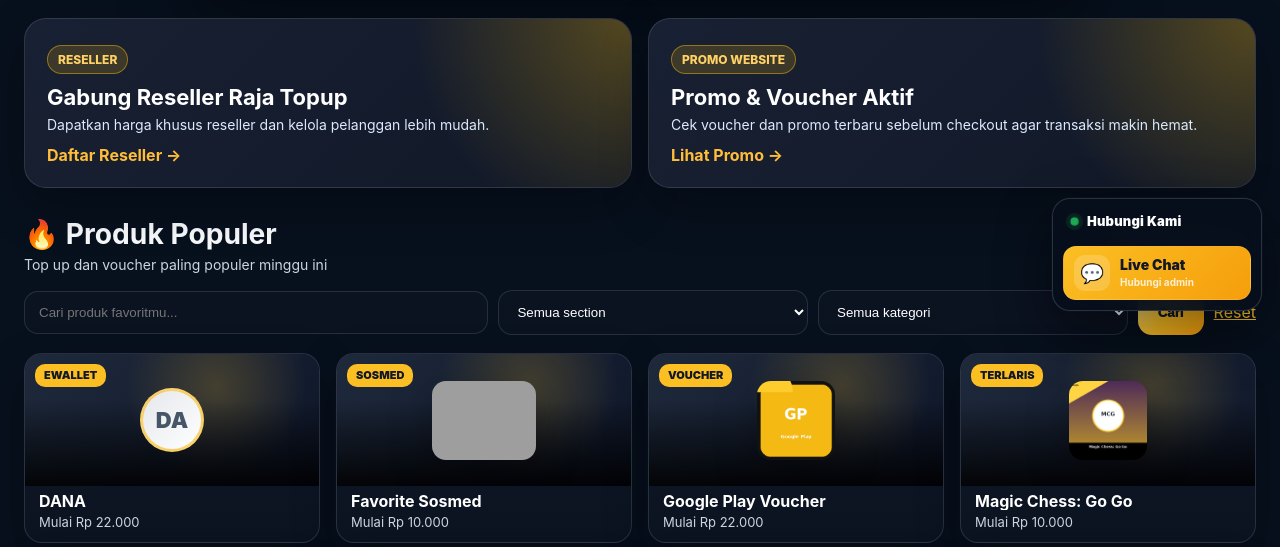
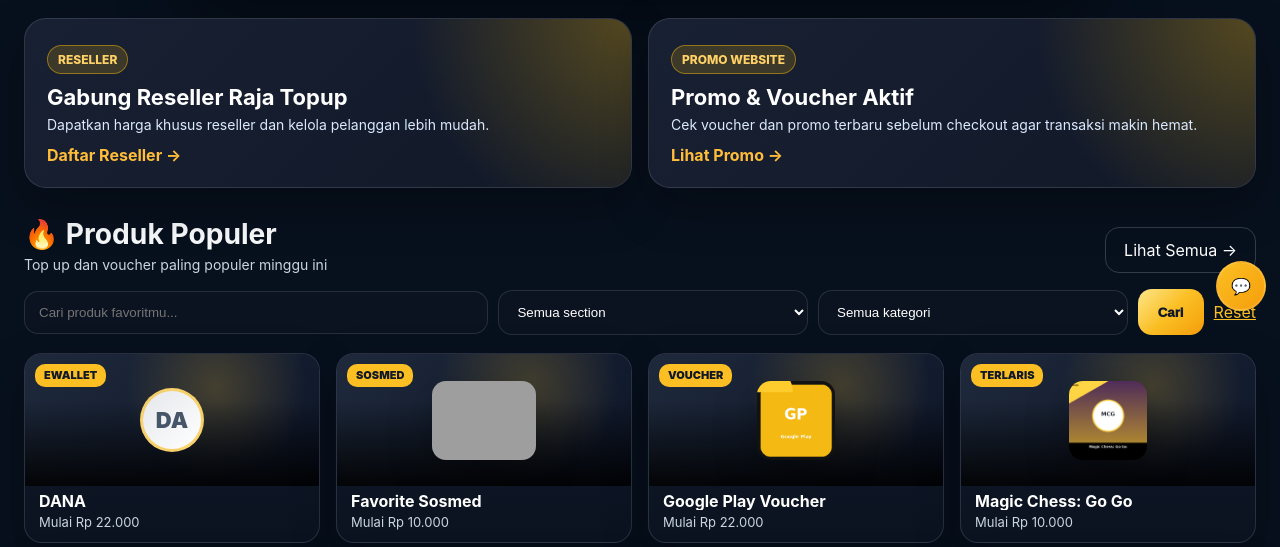
Before and after one commit to kodebisnis07/RAJATOPUPGAMESTERMURAH-2026, a Flask app: page / in a window 1280 px wide. Shown: the part 467-1014 px from the top of the page. Run offline with Flask 3, Linux system fonts and the light colour scheme; some libraries are stand-ins or nearby versions; grey boxes are pictures that could not be loaded.

Commit message:
feat: ubah tombol Hubungi Kami menjadi ikon kecil mengambang

```diff
--- a/app/static/css/style.css
+++ b/app/static/css/style.css
@@ -1351,18 +1351,20 @@ body.marketplace-home{font-size:16px!important;}
 @media(max-width:560px){.invoice-page{margin:18px auto 34px;padding:0 10px}.invoice-card-pro{border-radius:19px!important}.invoice-head-pro{padding:23px 17px 20px}.invoice-title-wrap{gap:12px}.invoice-title-icon{width:44px;height:44px;flex-basis:44px;border-radius:13px;font-size:21px}.invoice-head-pro h1{font-size:18px}.invoice-head-pro p{font-size:12px}.invoice-status-wrap{margin:16px 0 0 56px}.invoice-grid{padding:16px 14px 0;gap:14px!important}.invoice-box-pro{padding:18px!important;border-radius:15px!important}.invoice-box-title p{display:none}.invoice-box-pro .summary-row{gap:10px}.invoice-box-pro .summary-row span{font-size:11px}.invoice-box-pro .summary-row b{font-size:11px;max-width:60%}.invoice-card-pro .order-admin-confirmation{margin:16px 14px 0}.invoice-actions-pro{padding:17px 14px;display:grid!important;grid-template-columns:1fr 1fr;gap:9px!important}.invoice-actions-pro .btn-small,.invoice-actions-pro .cancel-order-form,.invoice-actions-pro .cancel-order-form button{width:100%}.invoice-actions-pro .cancel-order-form{grid-column:1/-1}}
 
 /* Floating contact dock: Telegram & WhatsApp */
-.contact-dock{position:fixed;right:18px;bottom:22px;z-index:130;width:210px;padding:10px;border-radius:18px;background:rgba(8,15,28,.95);border:1px solid rgba(148,163,184,.24);box-shadow:0 20px 55px rgba(0,0,0,.48),0 0 0 1px rgba(255,255,255,.025);backdrop-filter:blur(14px);-webkit-backdrop-filter:blur(14px)}
-.contact-dock-title{display:flex;align-items:center;gap:8px;padding:4px 7px 10px;color:#fff;font-size:13px;font-weight:1000;letter-spacing:.2px}
+.contact-dock{position:fixed;right:14px;bottom:22px;z-index:130;display:flex;flex-direction:column;gap:10px;background:transparent;border:none;box-shadow:none;padding:0;width:auto}
+.contact-dock-title{display:none}
 .contact-dock-pulse{width:9px;height:9px;border-radius:50%;background:#22c55e;box-shadow:0 0 0 5px rgba(34,197,94,.13);animation:contactPulse 1.8s infinite}
-.contact-dock-link{display:flex;align-items:center;gap:10px;min-height:54px;padding:8px 10px;margin-top:7px;border-radius:13px;color:#fff;text-decoration:none;border:1px solid rgba(255,255,255,.1);transition:transform .18s ease,filter .18s ease,box-shadow .18s ease}
+.contact-dock-link{display:flex;align-items:center;justify-content:center;width:50px;height:50px;padding:0;border-radius:50%;margin:0;color:#fff;text-decoration:none;border:2px solid rgba(255,255,255,.12);transition:transform .18s ease,filter .18s ease,box-shadow .18s ease}
 .contact-dock-link:hover{transform:translateY(-2px);filter:brightness(1.08);color:#fff}
 .contact-dock-link.telegram{background:linear-gradient(135deg,#229ed9,#1677b7);box-shadow:0 9px 24px rgba(34,158,217,.22)}
 .contact-dock-link.whatsapp{background:linear-gradient(135deg,#25d366,#128c4b);box-shadow:0 9px 24px rgba(37,211,102,.2)}
 .contact-dock-link.livechat{background:linear-gradient(135deg,#fbbf24,#f59e0b);color:#111827}
-.contact-dock-icon{flex:0 0 36px;width:36px;height:36px;border-radius:11px;display:grid;place-items:center;background:rgba(255,255,255,.18);font-size:19px}
+.contact-dock-icon{width:24px;height:24px;display:grid;place-items:center;background:transparent}
 .contact-dock-icon svg{width:21px;height:21px;fill:#fff}
 .contact-dock-copy{display:flex;min-width:0;flex-direction:column;line-height:1.15}
 .contact-dock-copy strong{font-size:14px;font-weight:1000}
 .contact-dock-copy small{margin-top:4px;color:rgba(255,255,255,.8);font-size:10px;font-weight:700;white-space:nowrap}
 @keyframes contactPulse{0%,100%{transform:scale(1);opacity:1}50%{transform:scale(.8);opacity:.65}}
 @media(max-width:760px){.contact-dock{right:10px;bottom:14px;width:178px;padding:8px;border-radius:16px}.contact-dock-title{font-size:12px;padding-bottom:7px}.contact-dock-link{min-height:48px;padding:7px 8px;margin-top:6px}.contact-dock-icon{flex-basis:32px;width:32px;height:32px}.contact-dock-icon svg{width:19px;height:19px}.contact-dock-copy strong{font-size:13px}.contact-dock-copy small{font-size:9px}}
+
+.contact-dock-copy{display:none}.contact-dock-icon svg{width:26px;height:26px}.contact-dock-link:hover{transform:scale(1.08)}
```
